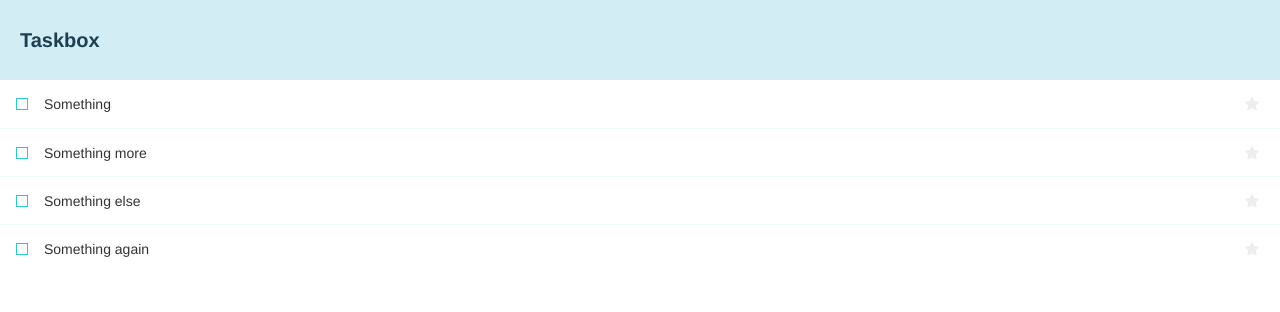
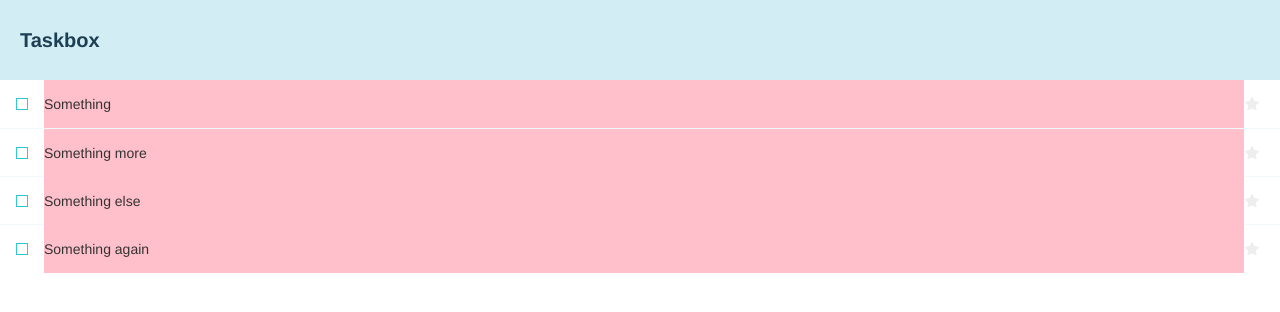
Before and after one commit to ChristineTham/taskbox, a React (Create React App) app: page / in a window 1280 px wide. Shown: the top 312 px of the page. Built offline with nearby package versions, Linux system fonts and the light colour scheme; a web font is replaced by a local one.

Commit message:
Pink button

```diff
--- a/src/components/Task.js
+++ b/src/components/Task.js
@@ -21,7 +21,7 @@ export default function Task({ task: { id, title, state }, onArchiveTask, onPinT
           value={title}
           readOnly={true}
           placeholder="Input title"
-          style={{ textOverflow: 'ellipsis' }}
+          style={{ textOverflow: 'ellipsis', background: 'pink' }}
         />
       </div>
 
```
Also changed, not shown: 1 other file (tests, documents, lock files or other folders).
